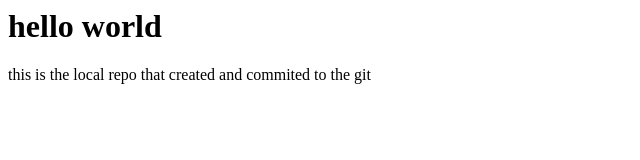
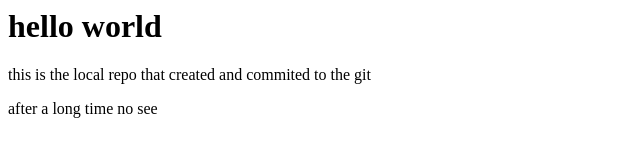
Before and after one commit to koti-pavan-kumar/First-files, a plain HTML site: page index.html in a window 1280 px wide. Shown: the whole page, without its empty margins (0-640 px from the left). Drawn offline with Linux system fonts and the light colour scheme.

Commit message:
Changed Timing

```diff
--- a/index.html
+++ b/index.html
@@ -1,2 +1,4 @@
 <h1>hello world</h1>
 <p>this is the local repo that created and commited to the git </p>
+
+<p>after a long time no see</p>
```
